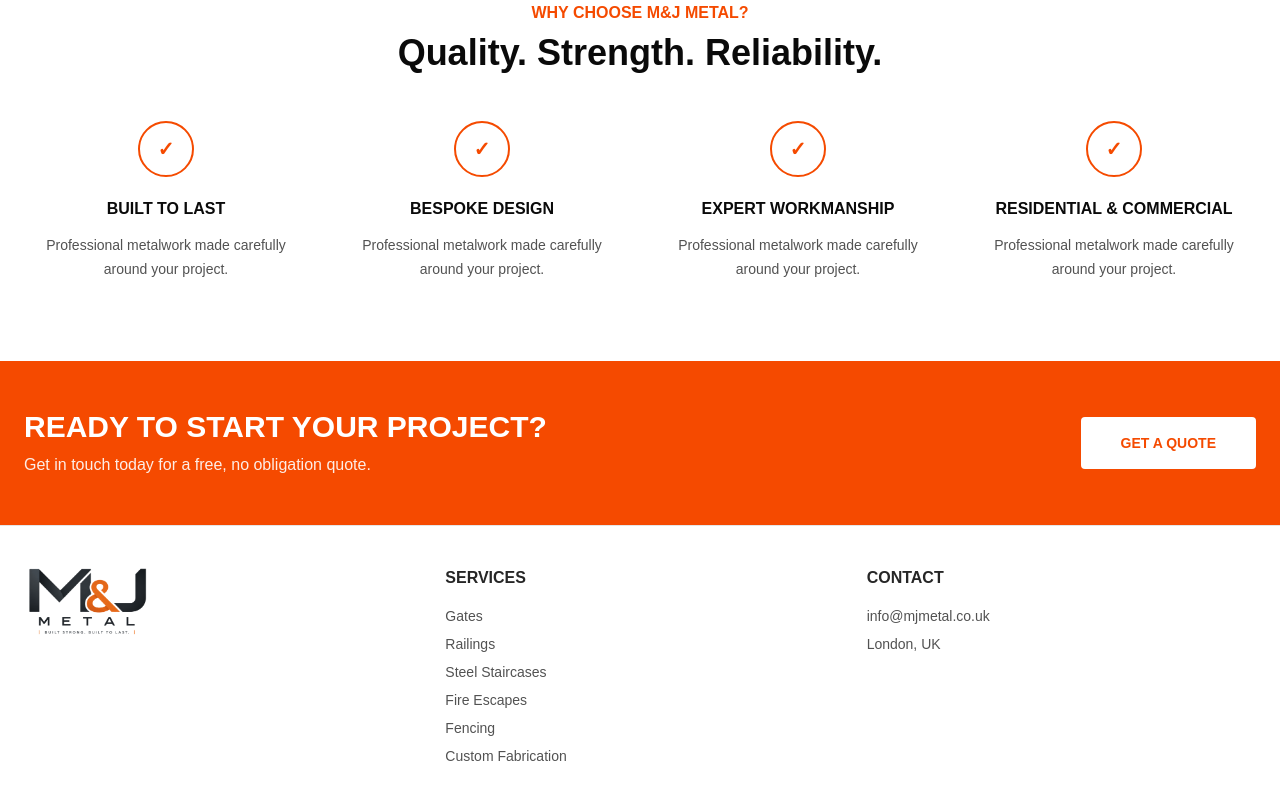
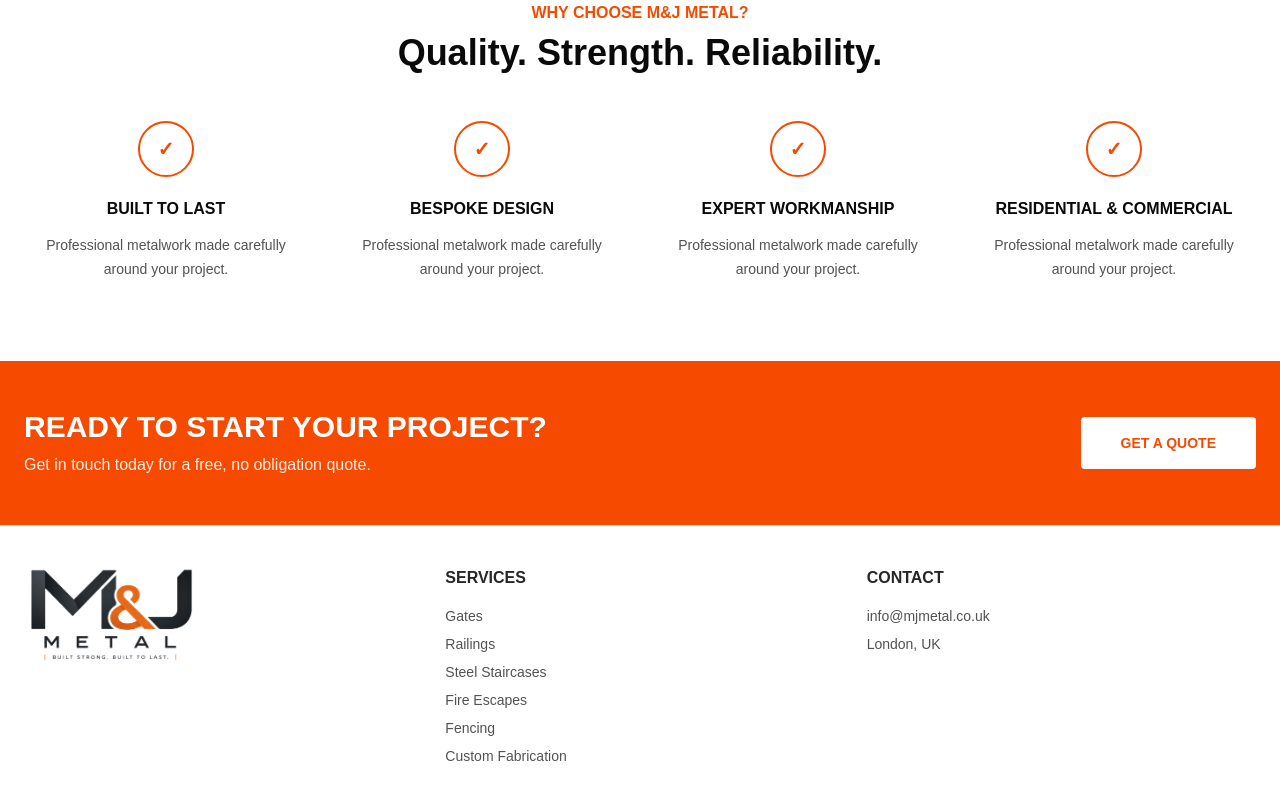
Before and after one commit to MarkDiamant/mjmetal, a Next.js app: page / in a window 1280 px wide. Shown: the part 2650-3450 px from the top of the page. Built offline with nearby package versions, Linux system fonts and the light colour scheme.

Commit message:
Increase footer logo size

```diff
--- a/app/page.tsx
+++ b/app/page.tsx
@@ -171,13 +171,13 @@ export default function Home() {
 
       <footer className="border-t border-neutral-200 bg-white px-6 py-10 text-neutral-800">
         <div className="mx-auto grid max-w-7xl gap-8 md:grid-cols-3">
-          <Image
-            src="/images/logo.png"
-            alt="M&J Metal"
-            width={150}
-            height={70}
-            className="h-auto w-32"
-          />
+<Image
+  src="/images/logo.png"
+  alt="M&J Metal"
+  width={220}
+  height={100}
+  className="h-auto w-44"
+/>
 
           <div>
             <h3 className="font-black uppercase">Services</h3>
```
